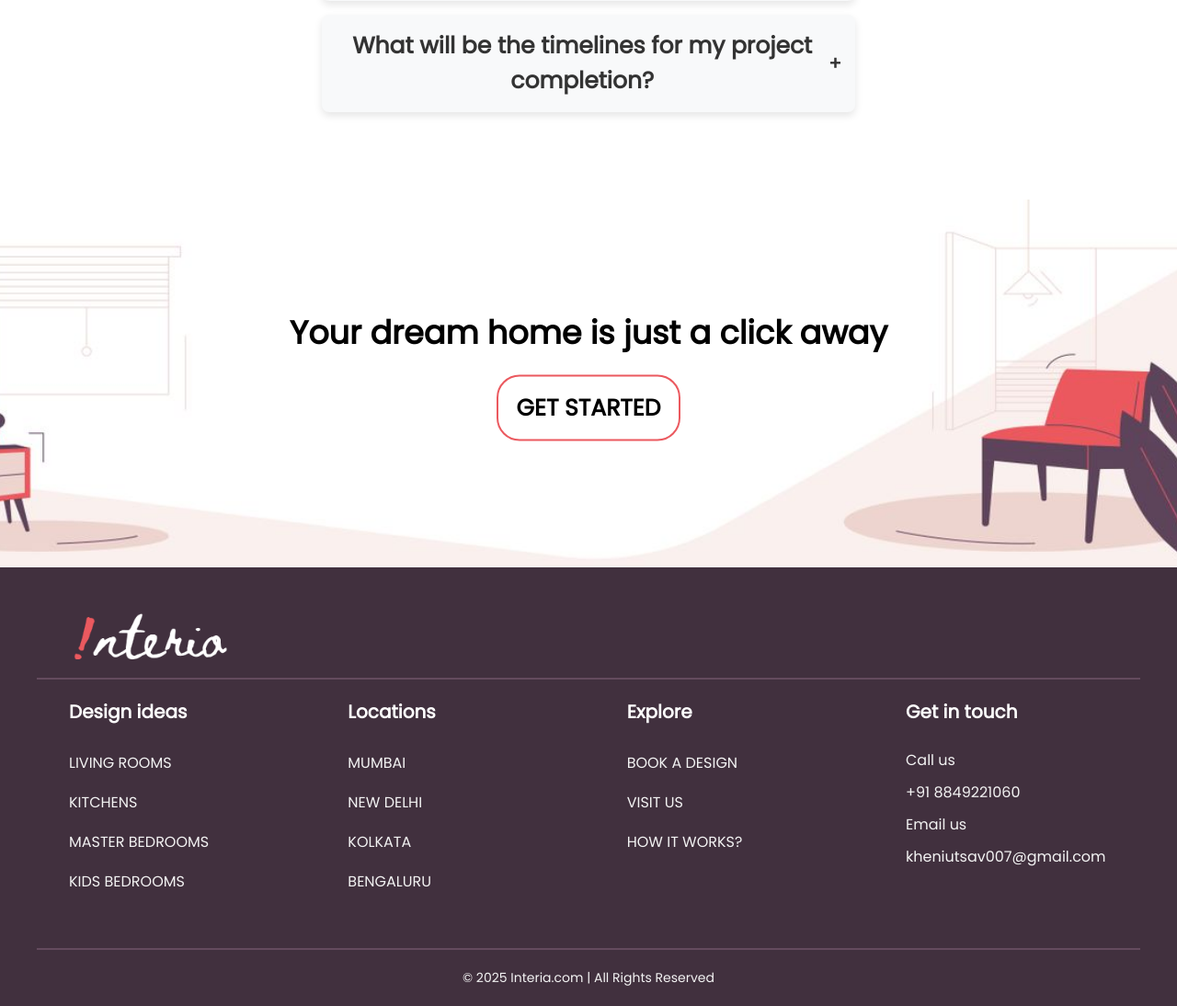
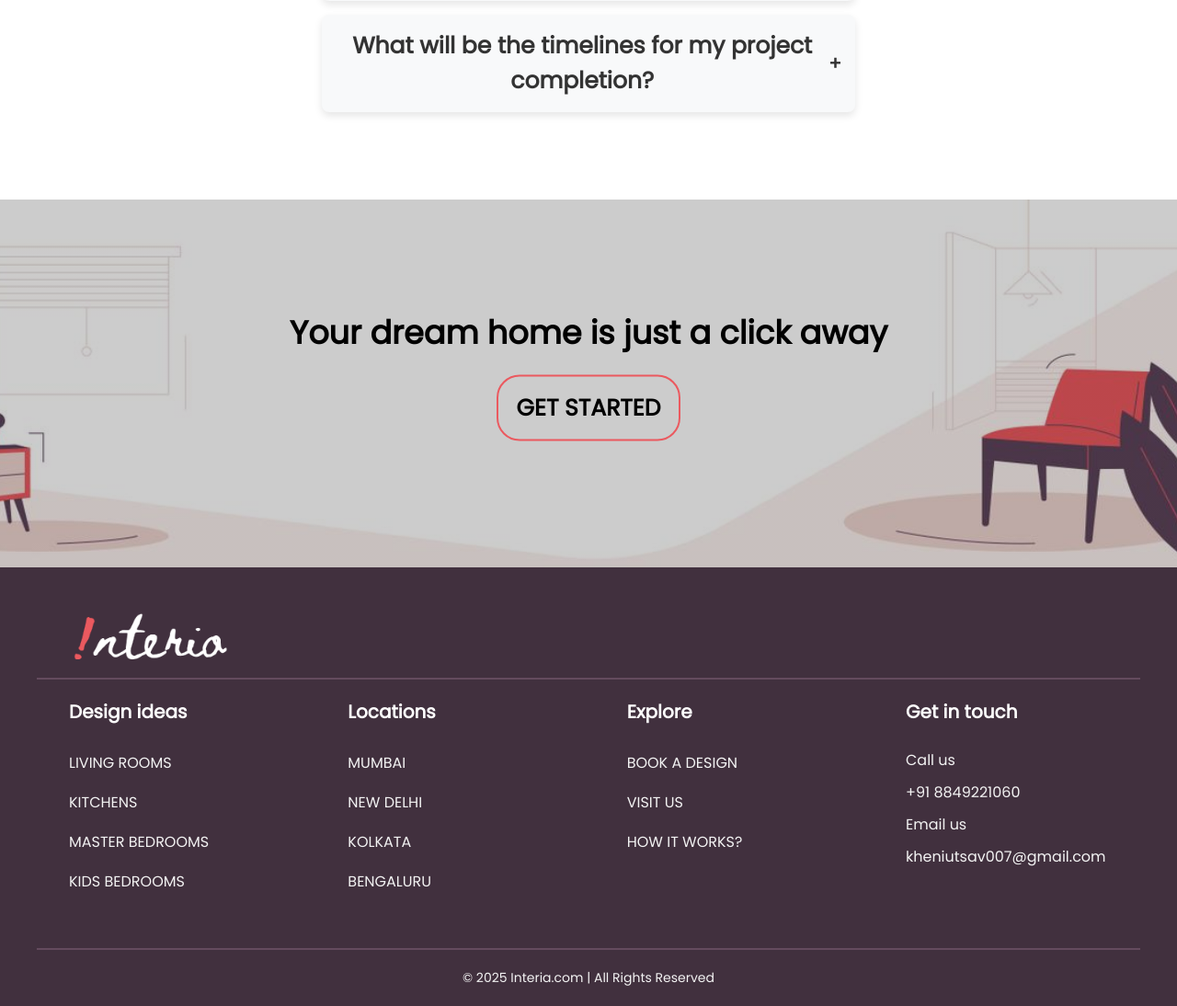
Before and after one commit to ninja-jsi/interia_project, a PHP site: page /get-quote.html in a window 1280 px wide. Shown: the part 3152-4246 px from the top of the page at 92% size. Run offline with PHP 8.4, Linux system fonts and the light colour scheme; some libraries are stand-ins or nearby versions.

Commit message:
color changes 5

```diff
--- a/css/common-style.css
+++ b/css/common-style.css
@@ -404,11 +404,11 @@ body{
 /* LAST */
 .last{
     position: relative;
-    background-image: url('../source/bk.jpg');
+    /* background-image: url('../source/bk.jpg'); */
     background-position: center;
     background-repeat: no-repeat;
     background-size: cover;
-    overlay: rgba(0, 0, 0, 0.233);
+    background-image: linear-gradient(rgba(0, 0, 0, 0.2), rgba(0, 0, 0, 0.2)),url(../source/bk.jpg);
     margin-top: 30px;
     width: 100%;
     height: 400px;
```
